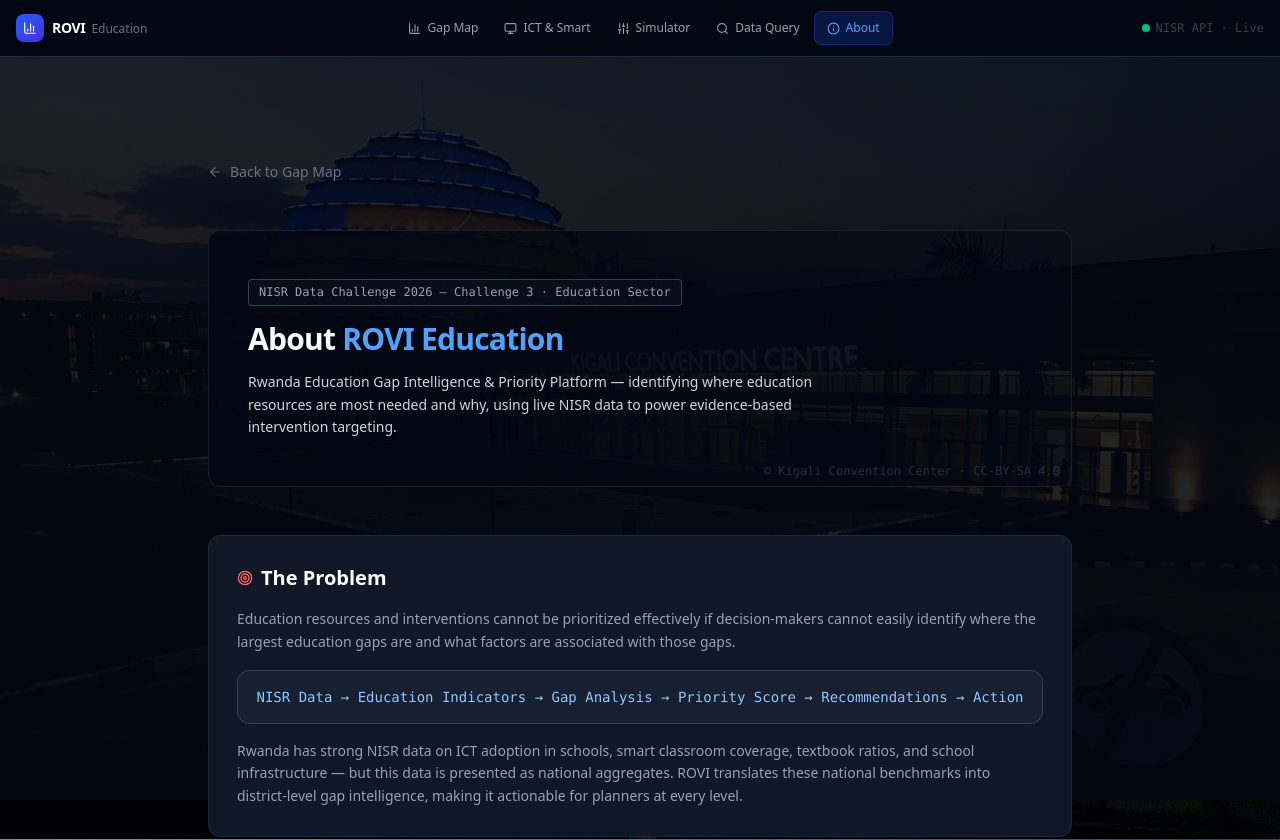
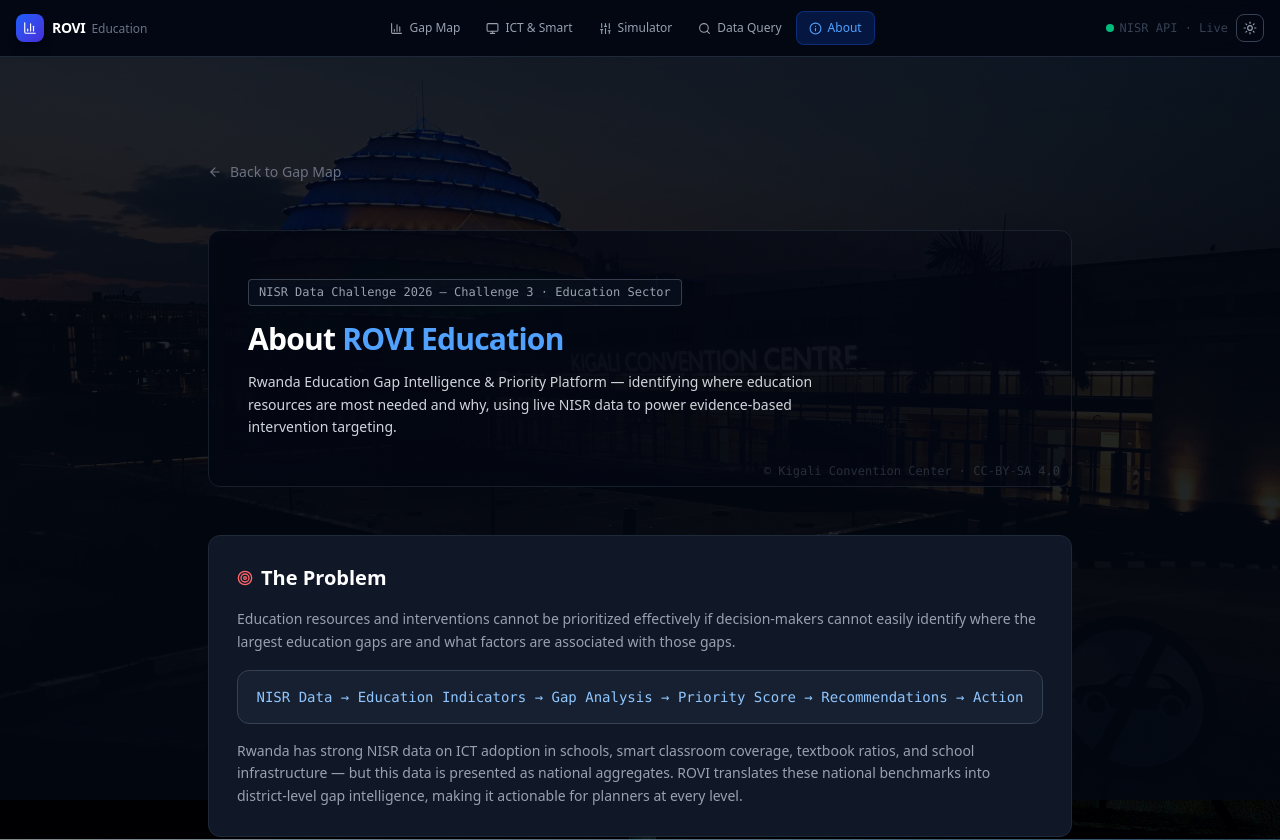
Before and after one commit to Manzi201/roviapp, a Next.js app: page /about in a window 1280 px wide. Shown: the top 840 px of the page. Built offline with nearby package versions, Linux system fonts and the light colour scheme.

Commit message:
﻿feat: dark/light mode toggle using next-themes

```diff
--- a/app/globals.css
+++ b/app/globals.css
@@ -1,83 +1,174 @@
 @import "tailwindcss";
 @import "leaflet/dist/leaflet.css";
 
-:root {
-  --background: #030712;
-  --foreground: #f9fafb;
+/* ── Design tokens ────────────────────────────────────────────
+   All colours go through CSS variables so light/dark
+   switch is a single class swap on <html>.               */
+
+:root,
+.dark {
+  /* Surfaces */
+  --bg-base:      #030712;
+  --bg-card:      #111827;
+  --bg-card-alt:  #1f2937;
+  --bg-input:     #1f2937;
+  --bg-hover:     rgba(255,255,255,0.04);
+
+  /* Borders */
+  --border:       #1f2937;
+  --border-light: #374151;
+
+  /* Text */
+  --text-primary:   #f9fafb;
+  --text-secondary: #9ca3af;
+  --text-muted:     #6b7280;
+  --text-faint:     #374151;
+
+  /* Brand */
+  --accent:       #3b82f6;
+  --accent-hover: #2563eb;
 }
 
-/* ── Fixed full-screen background image ─────────────────────
-   Kigali Convention Center — CC-BY-SA 4.0, Wikimedia Commons
-   background-attachment: fixed keeps it stationary on scroll  */
-html {
-  min-height: 100%;
+.light {
+  /* Surfaces */
+  --bg-base:      #f8fafc;
+  --bg-card:      #ffffff;
+  --bg-card-alt:  #f1f5f9;
+  --bg-input:     #f1f5f9;
+  --bg-hover:     rgba(0,0,0,0.04);
+
+  /* Borders */
+  --border:       #e2e8f0;
+  --border-light: #cbd5e1;
+
+  /* Text */
+  --text-primary:   #0f172a;
+  --text-secondary: #475569;
+  --text-muted:     #64748b;
+  --text-faint:     #94a3b8;
+
+  /* Brand */
+  --accent:       #2563eb;
+  --accent-hover: #1d4ed8;
 }
 
+/* ── Apply tokens to base elements ───────────────────────── */
+html { min-height: 100%; }
+
 body {
-  color: var(--foreground);
+  color: var(--text-primary);
+  background-color: var(--bg-base);
   font-family: ui-sans-serif, system-ui, sans-serif;
   min-height: 100vh;
+  transition: background-color 0.3s, color 0.3s;
 
-  /* Full-screen fixed background */
-  background-color: #030712;
-  background-image: url("/kigali-bg.jpg");
+  /* Full-screen fixed background image */
+  background-image: url('/kigali-bg.jpg');
   background-size: cover;
   background-position: center center;
   background-attachment: fixed;
   background-repeat: no-repeat;
 }
 
-/* Dark overlay on top of the background — applied via pseudo-element
-   so the image shows through subtly beneath all content              */
+/* Dark overlay — darker in dark mode, lighter in light mode */
 body::before {
-  content: "";
+  content: '';
   position: fixed;
   inset: 0;
-  background: rgba(3, 7, 18, 0.88);
   z-index: 0;
   pointer-events: none;
+  transition: background 0.3s;
 }
 
-/* Everything must sit above the overlay */
-body > * {
-  position: relative;
-  z-index: 1;
+.dark body::before  { background: rgba(3, 7, 18, 0.88); }
+.light body::before { background: rgba(248, 250, 252, 0.82); }
+
+/* Everything sits above the overlay */
+body > * { position: relative; z-index: 1; }
+
+/* ── Themed utility classes ──────────────────────────────── */
+
+/* Cards */
+.card {
+  background-color: var(--bg-card);
+  border: 1px solid var(--border);
+  border-radius: 0.75rem;
+}
+.card-alt {
+  background-color: var(--bg-card-alt);
+  border: 1px solid var(--border);
 }
 
 /* ── Leaflet tooltip ─────────────────────────────────────── */
 .rovi-tooltip {
-  background: #111827 !important;
-  border: 1px solid #374151 !important;
+  background: var(--bg-card) !important;
+  border: 1px solid var(--border-light) !important;
   border-radius: 8px !important;
-  color: #f9fafb !important;
+  color: var(--text-primary) !important;
   font-size: 13px !important;
-  box-shadow: 0 4px 20px rgba(0, 0, 0, 0.4) !important;
+  box-shadow: 0 4px 20px rgba(0,0,0,0.25) !important;
   padding: 6px 10px !important;
 }
-.rovi-tooltip::before {
-  display: none !important;
-}
+.rovi-tooltip::before { display: none !important; }
 
 /* ── Scrollbar ───────────────────────────────────────────── */
-::-webkit-scrollbar {
-  width: 6px;
-  height: 6px;
-}
-::-webkit-scrollbar-track {
-  background: #111827;
-}
-::-webkit-scrollbar-thumb {
-  background: #374151;
-  border-radius: 3px;
-}
-::-webkit-scrollbar-thumb:hover {
-  background: #4b5563;
-}
+::-webkit-scrollbar { width: 6px; height: 6px; }
+::-webkit-scrollbar-track { background: var(--bg-card); }
+::-webkit-scrollbar-thumb { background: var(--border-light); border-radius: 3px; }
+::-webkit-scrollbar-thumb:hover { background: var(--text-muted); }
 
-/* Hide scrollbar utility — used on tab rows */
+/* Hide scrollbar utility */
 .scrollbar-none::-webkit-scrollbar { display: none; }
 .scrollbar-none { -ms-overflow-style: none; scrollbar-width: none; }
 
-* {
-  box-sizing: border-box;
+* { box-sizing: border-box; }
+
+/* ── Light mode overrides for Tailwind gray classes ─────────
+   Tailwind's gray-xxx classes are hardcoded. We override the
+   most-used ones so existing markup gets light-mode colours
+   without rewriting every className in every component.    */
+
+/* Backgrounds */
+.light .bg-gray-950  { background-color: #f8fafc !important; }
+.light .bg-gray-900  { background-color: #ffffff !important; }
+.light .bg-gray-800  { background-color: #f1f5f9 !important; }
+.light .bg-gray-800\/50 { background-color: rgba(241,245,249,0.5) !important; }
+.light .bg-gray-800\/40 { background-color: rgba(241,245,249,0.4) !important; }
+.light .bg-gray-800\/30 { background-color: rgba(241,245,249,0.3) !important; }
+.light .bg-gray-800\/20 { background-color: rgba(241,245,249,0.2) !important; }
+.light .bg-gray-700  { background-color: #e2e8f0 !important; }
+
+/* Navbar / fixed elements */
+.light .bg-gray-950\/95 { background-color: rgba(255,255,255,0.97) !important; }
+
+/* Borders */
+.light .border-gray-800    { border-color: #e2e8f0 !important; }
+.light .border-gray-800\/50 { border-color: rgba(226,232,240,0.5) !important; }
+.light .border-gray-800\/40 { border-color: rgba(226,232,240,0.4) !important; }
+.light .border-gray-700    { border-color: #cbd5e1 !important; }
+
+/* Text */
+.light .text-white        { color: #0f172a !important; }
+.light .text-gray-100     { color: #1e293b !important; }
+.light .text-gray-200     { color: #334155 !important; }
+.light .text-gray-300     { color: #475569 !important; }
+.light .text-gray-400     { color: #64748b !important; }
+.light .text-gray-500     { color: #64748b !important; }
+.light .text-gray-600     { color: #94a3b8 !important; }
+.light .text-gray-700     { color: #94a3b8 !important; }
+.light .text-gray-800     { color: #cbd5e1 !important; }
+
+/* Dividers */
+.light .divide-gray-800\/40 > * + * { border-color: rgba(226,232,240,0.4) !important; }
+.light .divide-gray-800\/50 > * + * { border-color: rgba(226,232,240,0.5) !important; }
+
+/* Input / select */
+.light input, .light select, .light textarea {
+  background-color: #f1f5f9 !important;
+  border-color: #cbd5e1 !important;
+  color: #0f172a !important;
 }
+.light input::placeholder { color: #94a3b8 !important; }
+
+/* Prose (markdown) */
+.light .prose-invert { --tw-prose-body: #334155; --tw-prose-headings: #0f172a; }
--- a/app/layout.tsx
+++ b/app/layout.tsx
@@ -2,6 +2,7 @@ import type { Metadata } from 'next';
 import './globals.css';
 import Navbar from '@/components/Navbar';
 import Footer from '@/components/Footer';
+import ThemeProvider from '@/components/ThemeProvider';
 
 export const metadata: Metadata = {
   title: 'ROVI — Rwanda Education Gap Intelligence',
@@ -13,15 +14,8 @@ export const metadata: Metadata = {
   ],
   authors: [{ name: 'Rwanda Analytics Lab' }],
   creator: 'Rwanda Analytics Lab',
-  icons: {
-    icon: '/icon.svg',
-    shortcut: '/icon.svg',
-  },
-  viewport: {
-    width: 'device-width',
-    initialScale: 1,
-    maximumScale: 1,
-  },
+  icons: { icon: '/icon.svg', shortcut: '/icon.svg' },
+  viewport: { width: 'device-width', initialScale: 1, maximumScale: 1 },
   openGraph: {
     title: 'ROVI — Rwanda Education Gap Intelligence',
     description: 'Education gap analysis powered by live NISR data.',
@@ -32,11 +26,13 @@ export const metadata: Metadata = {
 
 export default function RootLayout({ children }: { children: React.ReactNode }) {
   return (
-    <html lang="en">
-      <body className="bg-gray-950 text-gray-100 antialiased">
-        <Navbar />
-        <main className="pt-14 min-h-screen">{children}</main>
-        <Footer />
+    <html lang="en" suppressHydrationWarning>
+      <body className="antialiased transition-colors duration-300">
+        <ThemeProvider>
+          <Navbar />
+          <main className="pt-14 min-h-screen">{children}</main>
+          <Footer />
+        </ThemeProvider>
       </body>
     </html>
   );
--- a/components/Footer.tsx
+++ b/components/Footer.tsx
@@ -3,7 +3,7 @@ import { BarChart3 } from 'lucide-react';
 
 export default function Footer() {
   return (
-    <footer className="bg-gray-950 border-t border-gray-800 mt-16">
+    <footer className="bg-gray-950 border-t border-gray-800 mt-16 transition-colors duration-300">
       <div className="max-w-7xl mx-auto px-4 py-12">
         <div className="grid md:grid-cols-4 gap-8">
 
--- a/components/HeroBanner.tsx
+++ b/components/HeroBanner.tsx
@@ -9,7 +9,7 @@ interface Props {
 
 export default function HeroBanner({ title, subtitle, badge, children }: Props) {
   return (
-    <div className="relative w-full overflow-hidden rounded-xl min-h-[150px] sm:min-h-[200px] md:min-h-[240px]">
+    <div className="relative w-full overflow-hidden rounded-xl min-h-[150px] sm:min-h-[200px] md:min-h-[240px] transition-colors duration-300">
       <div className="absolute inset-0 bg-gradient-to-r from-gray-950/92 via-gray-950/72 to-gray-950/30 rounded-xl" />
       <div className="absolute inset-0 bg-gradient-to-t from-gray-950/50 via-transparent to-transparent rounded-xl" />
       <div className="absolute inset-0 rounded-xl border border-gray-700/40 pointer-events-none" />
--- a/components/Navbar.tsx
+++ b/components/Navbar.tsx
@@ -3,7 +3,8 @@
 import { useState } from 'react';
 import Link from 'next/link';
 import { usePathname } from 'next/navigation';
-import { BarChart3, Monitor, Sliders, Search, Info, Menu, X } from 'lucide-react';
+import { useTheme } from 'next-themes';
+import { BarChart3, Monitor, Sliders, Search, Info, Menu, X, Sun, Moon } from 'lucide-react';
 
 const navItems = [
   { href: '/',          label: 'Gap Map',     icon: BarChart3 },
@@ -12,6 +13,24 @@ const navItems = [
   { href: '/assistant', label: 'Data Query',  icon: Search    },
   { href: '/about',     label: 'About',       icon: Info      },
 ];
+
+function ThemeToggle() {
+  const { theme, setTheme, resolvedTheme } = useTheme();
+  const isDark = resolvedTheme === 'dark';
+
+  return (
+    <button
+      onClick={() => setTheme(isDark ? 'light' : 'dark')}
+      aria-label="Toggle theme"
+      className="p-1.5 rounded-lg border border-gray-700 text-gray-400 hover:text-white hover:border-gray-500 transition-all"
+      title={isDark ? 'Switch to light mode' : 'Switch to dark mode'}
+    >
+      {isDark
+        ? <Sun size={14} />
+        : <Moon size={14} />}
+    </button>
+  );
+}
 
 export default function Navbar() {
   const path = usePathname();
@@ -52,11 +71,16 @@ export default function Navbar() {
           </div>
 
           {/* Right side */}
-          <div className="flex items-center gap-3">
+          <div className="flex items-center gap-2">
+            {/* NISR badge — desktop only */}
             <div className="hidden lg:flex items-center gap-1.5">
               <span className="w-2 h-2 bg-emerald-500 rounded-full animate-pulse" />
               <span className="text-gray-700 text-xs font-mono">NISR API · Live</span>
             </div>
+
+            {/* Theme toggle */}
+            <ThemeToggle />
+
             {/* Hamburger — mobile only */}
             <button
               onClick={() => setOpen(v => !v)}
@@ -86,9 +110,11 @@ export default function Navbar() {
                 </Link>
               );
             })}
-            <div className="mx-5 mt-2 pt-2 border-t border-gray-800 flex items-center gap-1.5">
-              <span className="w-1.5 h-1.5 bg-emerald-500 rounded-full" />
-              <span className="text-gray-600 text-xs font-mono">NISR API · Live</span>
+            <div className="mx-5 mt-2 pt-2 border-t border-gray-800 flex items-center justify-between">
+              <div className="flex items-center gap-1.5">
+                <span className="w-1.5 h-1.5 bg-emerald-500 rounded-full" />
+                <span className="text-gray-600 text-xs font-mono">NISR API · Live</span>
+              </div>
             </div>
           </div>
         )}
@@ -96,10 +122,7 @@ export default function Navbar() {
 
       {/* Backdrop */}
       {open && (
-        <div
-          className="fixed inset-0 z-40 md:hidden"
-          onClick={() => setOpen(false)}
-        />
+        <div className="fixed inset-0 z-40 md:hidden" onClick={() => setOpen(false)} />
       )}
     </>
   );
--- a/components/StatCard.tsx
+++ b/components/StatCard.tsx
@@ -33,7 +33,7 @@ export default function StatCard({
     trend === 'down' ? 'text-emerald-400' : 'text-gray-600';
 
   return (
-    <div className={`${a.card} border rounded-xl p-4 flex flex-col gap-3`}>
+    <div className={`${a.card} border rounded-xl p-4 flex flex-col gap-3 transition-colors duration-300`}>
       {/* Top row */}
       <div className="flex items-start justify-between">
         <p className="text-gray-500 text-xs font-medium uppercase tracking-wide leading-tight">{label}</p>
--- /dev/null
+++ b/components/ThemeProvider.tsx
@@ -0,0 +1,17 @@
+'use client';
+
+import { ThemeProvider as NextThemesProvider } from 'next-themes';
+import type { ReactNode } from 'react';
+
+export default function ThemeProvider({ children }: { children: ReactNode }) {
+  return (
+    <NextThemesProvider
+      attribute="class"
+      defaultTheme="dark"
+      enableSystem={false}
+      disableTransitionOnChange={false}
+    >
+      {children}
+    </NextThemesProvider>
+  );
+}
```
